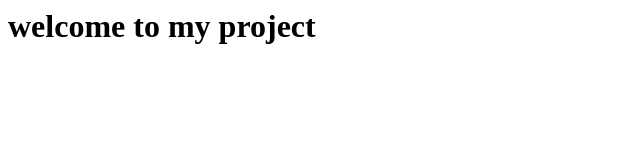
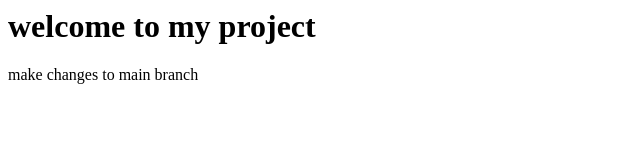
Before and after one commit to Sarfaraz715/first, a plain HTML site: page index1.html in a window 1280 px wide. Shown: the whole page, without its empty margins (0-640 px from the left). Drawn offline with Linux system fonts and the light colour scheme.

Commit message:
Update index1.html from main branch

```diff
--- a/index1.html
+++ b/index1.html
@@ -4,5 +4,6 @@
   </head>
   <body>
     <h1>welcome to my project</h1>
+    <p> make changes to main branch </p>
   </body>
 </html>
```
